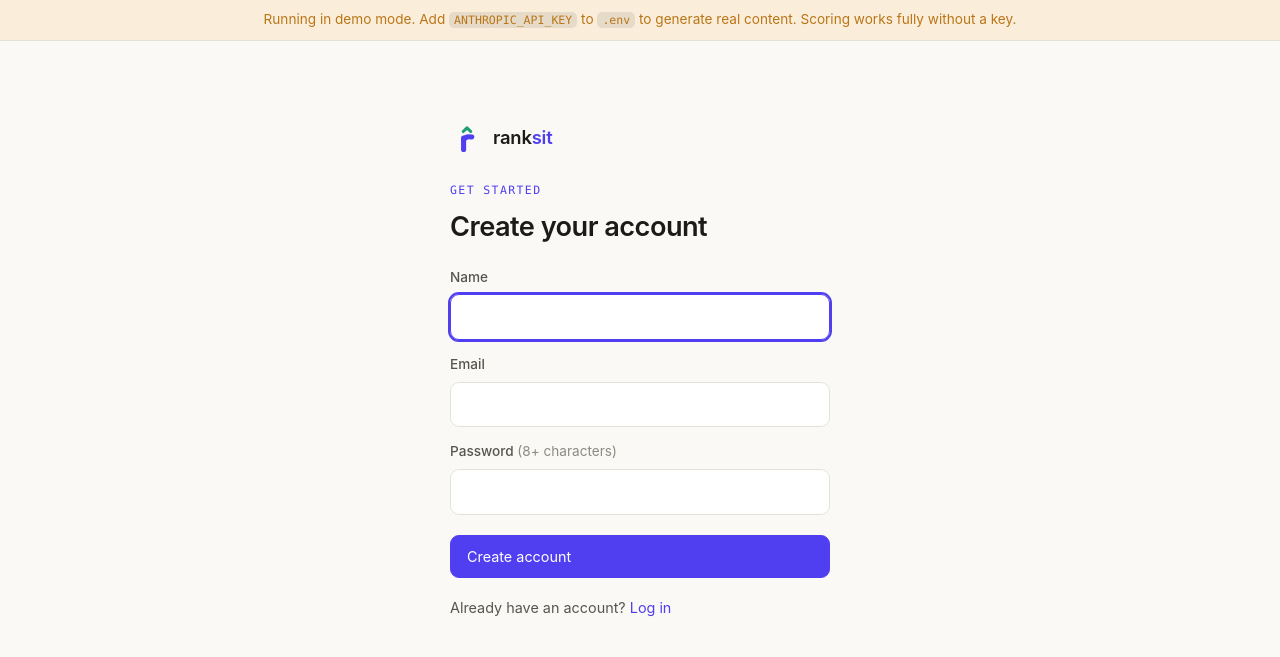
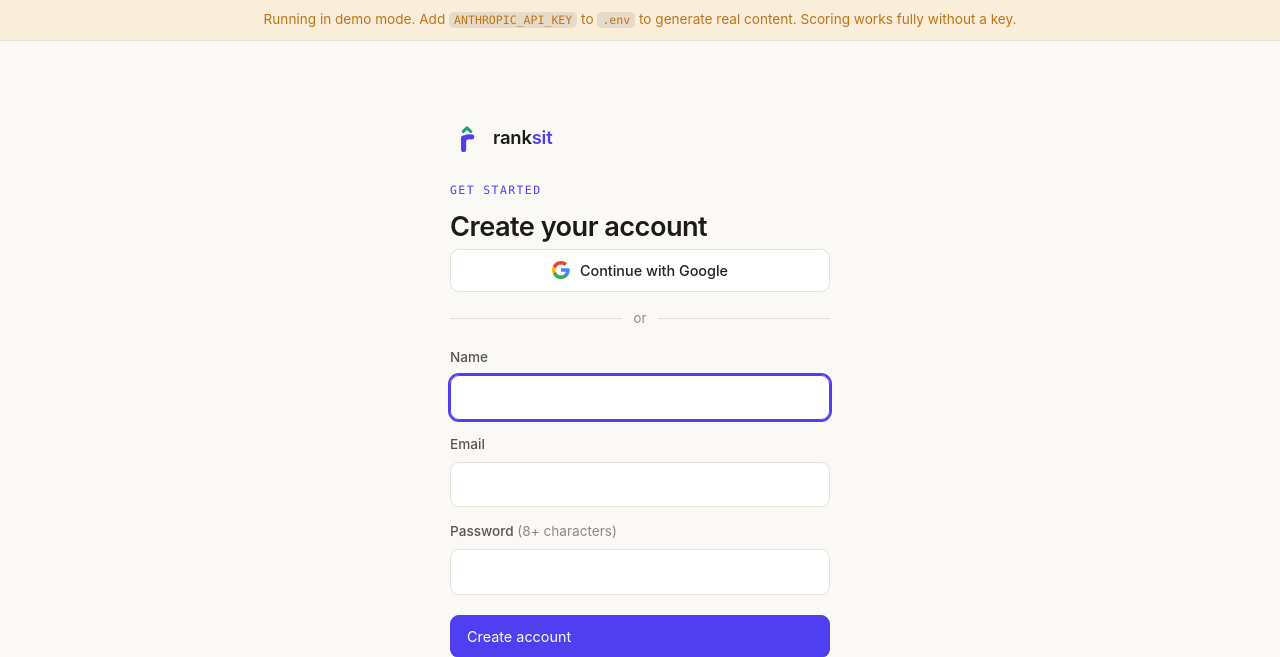
Before and after one commit to IamSagini/ranksit, a FastAPI app: page /signup in a window 1280 px wide. Shown: the part 72-729 px from the top of the page. Run offline with FastAPI, Linux system fonts and the light colour scheme; some libraries are stand-ins or nearby versions.

Commit message:
Add Continue with Google sign-in

```diff
--- a/app/main.py
+++ b/app/main.py
@@ -123,6 +123,65 @@ def login(request: Request, email: str = Form(...), password: str = Form(...),
     if not user or not auth.verify_password(password, user.password_hash):
         return templates.TemplateResponse(request, "login.html", _ctx(request, error="Wrong email or password."))
     resp = RedirectResponse("/", status_code=303); auth.login_user(resp, user); return resp
+
+
+
+@app.get("/auth/google")
+def google_start(request: Request):
+    import urllib.parse, secrets as _secrets
+    if not settings.google_client_id:
+        return RedirectResponse("/login", status_code=303)
+    state = _secrets.token_urlsafe(24)
+    params = {
+        "client_id": settings.google_client_id,
+        "redirect_uri": settings.base_url.rstrip("/") + "/auth/google/callback",
+        "response_type": "code",
+        "scope": "openid email profile",
+        "state": state,
+        "access_type": "online",
+        "prompt": "select_account",
+    }
+    url = "https://accounts.google.com/o/oauth2/v2/auth?" + urllib.parse.urlencode(params)
+    resp = RedirectResponse(url, status_code=303)
+    resp.set_cookie("g_state", state, max_age=600, httponly=True, samesite="lax")
+    return resp
+
+
+@app.get("/auth/google/callback")
+def google_callback(request: Request, code: str = "", state: str = "",
+                    session: Session = Depends(get_session)):
+    import httpx
+    if not code or request.cookies.get("g_state") != state:
+        return RedirectResponse("/login", status_code=303)
+    token_resp = httpx.post("https://oauth2.googleapis.com/token", data={
+        "code": code,
+        "client_id": settings.google_client_id,
+        "client_secret": settings.google_client_secret,
+        "redirect_uri": settings.base_url.rstrip("/") + "/auth/google/callback",
+        "grant_type": "authorization_code",
+    }, timeout=15)
+    if token_resp.status_code != 200:
+        return RedirectResponse("/login?error=google", status_code=303)
+    access = token_resp.json().get("access_token")
+    info = httpx.get("https://www.googleapis.com/oauth2/v2/userinfo",
+                     headers={"Authorization": f"Bearer {access}"}, timeout=15).json()
+    email = (info.get("email") or "").strip().lower()
+    sub = info.get("id") or ""
+    name = info.get("name") or (email.split("@")[0] if email else "User")
+    if not email:
+        return RedirectResponse("/login?error=google", status_code=303)
+    user = session.exec(select(User).where(User.email == email)).first()
+    if not user:
+        user = User(email=email, name=name, password_hash="",
+                    auth_provider="google", google_sub=sub)
+        session.add(user); session.commit(); session.refresh(user)
+    elif not user.google_sub:
+        user.google_sub = sub
+        session.add(user); session.commit()
+    resp = RedirectResponse("/", status_code=303)
+    auth.login_user(resp, user)
+    resp.delete_cookie("g_state")
+    return resp
 
 
 @app.post("/logout")
--- a/app/static/style.css
+++ b/app/static/style.css
@@ -358,3 +358,8 @@ html { scroll-behavior: smooth; }
 .chart-title { font-size: 1.05rem; margin: 0 0 18px; }
 
 .notice-ok { background: rgba(29,158,117,0.12); border-color: var(--good); color: var(--good); }
+
+.btn-google { display: flex; align-items: center; justify-content: center; gap: 10px; width: 100%; background: #fff; color: #1f2328; border: 1px solid var(--line); font-weight: 500; }
+.btn-google:hover { background: #f5f5f7; }
+.auth-divider { display: flex; align-items: center; gap: 12px; margin: 16px 0; color: var(--ink-faint); font-size: 0.82rem; }
+.auth-divider::before, .auth-divider::after { content: ""; flex: 1; height: 1px; background: var(--line); }
--- a/app/templates/login.html
+++ b/app/templates/login.html
@@ -6,6 +6,11 @@
   <h1>Log in</h1>
   {% if notice %}<div class="notice notice-ok">{{ notice }}</div>{% endif %}
   {% if error %}<div class="notice">{{ error }}</div>{% endif %}
+  <a href="/auth/google" class="btn btn-google">
+    <svg width="18" height="18" viewBox="0 0 18 18" xmlns="http://www.w3.org/2000/svg"><path fill="#4285F4" d="M17.64 9.2c0-.64-.06-1.25-.16-1.84H9v3.48h4.84a4.14 4.14 0 0 1-1.8 2.72v2.26h2.92c1.7-1.57 2.68-3.88 2.68-6.62z"/><path fill="#34A853" d="M9 18c2.43 0 4.47-.8 5.96-2.18l-2.92-2.26c-.8.54-1.84.86-3.04.86-2.34 0-4.32-1.58-5.02-3.7H.96v2.34A9 9 0 0 0 9 18z"/><path fill="#FBBC05" d="M3.98 10.72a5.4 5.4 0 0 1 0-3.44V4.94H.96a9 9 0 0 0 0 8.12l3.02-2.34z"/><path fill="#EA4335" d="M9 3.58c1.32 0 2.5.46 3.44 1.35l2.58-2.58A9 9 0 0 0 .96 4.94l3.02 2.34C4.68 5.16 6.66 3.58 9 3.58z"/></svg>
+    Continue with Google
+  </a>
+  <div class="auth-divider"><span>or</span></div>
   <form method="post" action="/login" class="auth-form">
     <label class="field"><span>Email</span><input type="email" name="email" required autofocus></label>
     <label class="field"><span>Password</span><input type="password" name="password" required></label>
--- a/app/templates/signup.html
+++ b/app/templates/signup.html
@@ -6,6 +6,11 @@
   <h1>Create your account</h1>
   {% if try_keyword %}<div class="auth-hint">Sign up to generate content for <strong>{{ try_keyword }}</strong>.</div>{% endif %}
   {% if error %}<div class="notice">{{ error }}</div>{% endif %}
+  <a href="/auth/google" class="btn btn-google">
+    <svg width="18" height="18" viewBox="0 0 18 18" xmlns="http://www.w3.org/2000/svg"><path fill="#4285F4" d="M17.64 9.2c0-.64-.06-1.25-.16-1.84H9v3.48h4.84a4.14 4.14 0 0 1-1.8 2.72v2.26h2.92c1.7-1.57 2.68-3.88 2.68-6.62z"/><path fill="#34A853" d="M9 18c2.43 0 4.47-.8 5.96-2.18l-2.92-2.26c-.8.54-1.84.86-3.04.86-2.34 0-4.32-1.58-5.02-3.7H.96v2.34A9 9 0 0 0 9 18z"/><path fill="#FBBC05" d="M3.98 10.72a5.4 5.4 0 0 1 0-3.44V4.94H.96a9 9 0 0 0 0 8.12l3.02-2.34z"/><path fill="#EA4335" d="M9 3.58c1.32 0 2.5.46 3.44 1.35l2.58-2.58A9 9 0 0 0 .96 4.94l3.02 2.34C4.68 5.16 6.66 3.58 9 3.58z"/></svg>
+    Continue with Google
+  </a>
+  <div class="auth-divider"><span>or</span></div>
   <form method="post" action="/signup" class="auth-form">
     <label class="field"><span>Name</span><input type="text" name="name" required autofocus></label>
     <label class="field"><span>Email</span><input type="email" name="email" required></label>
```
